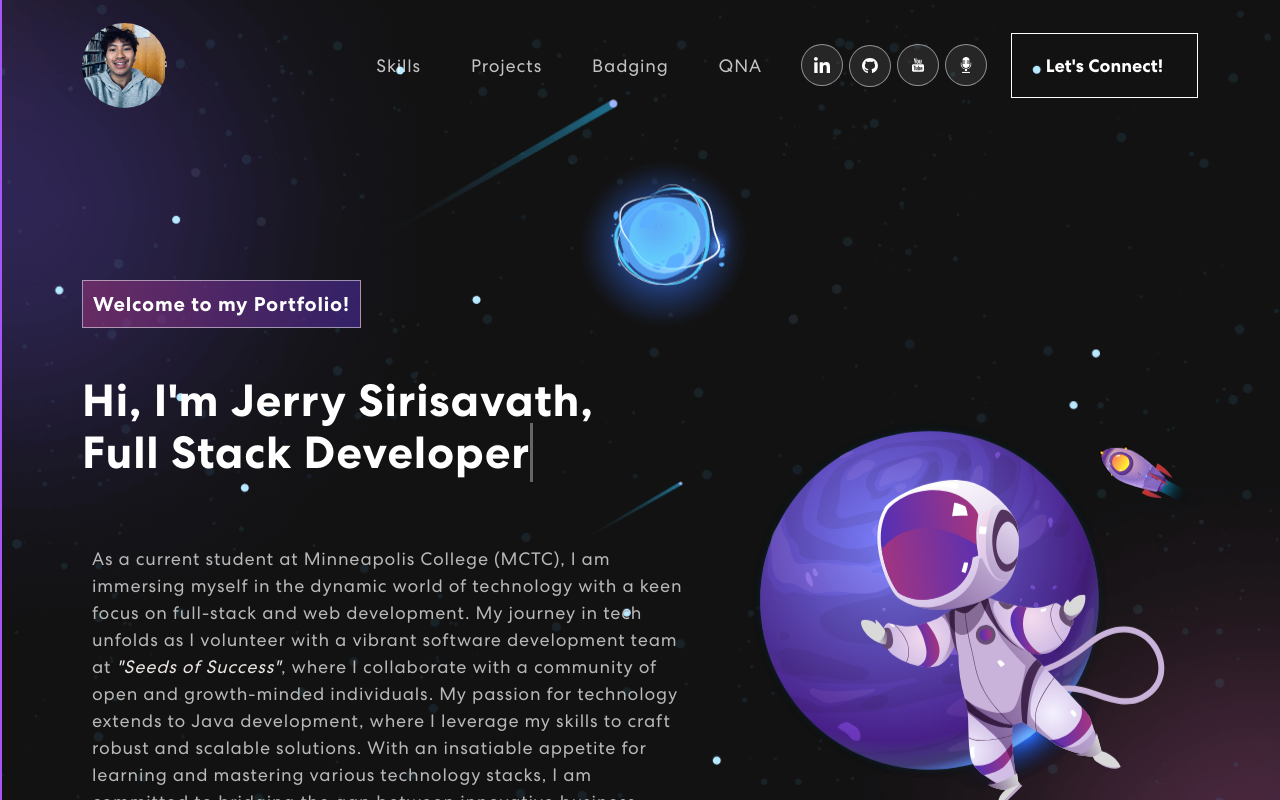
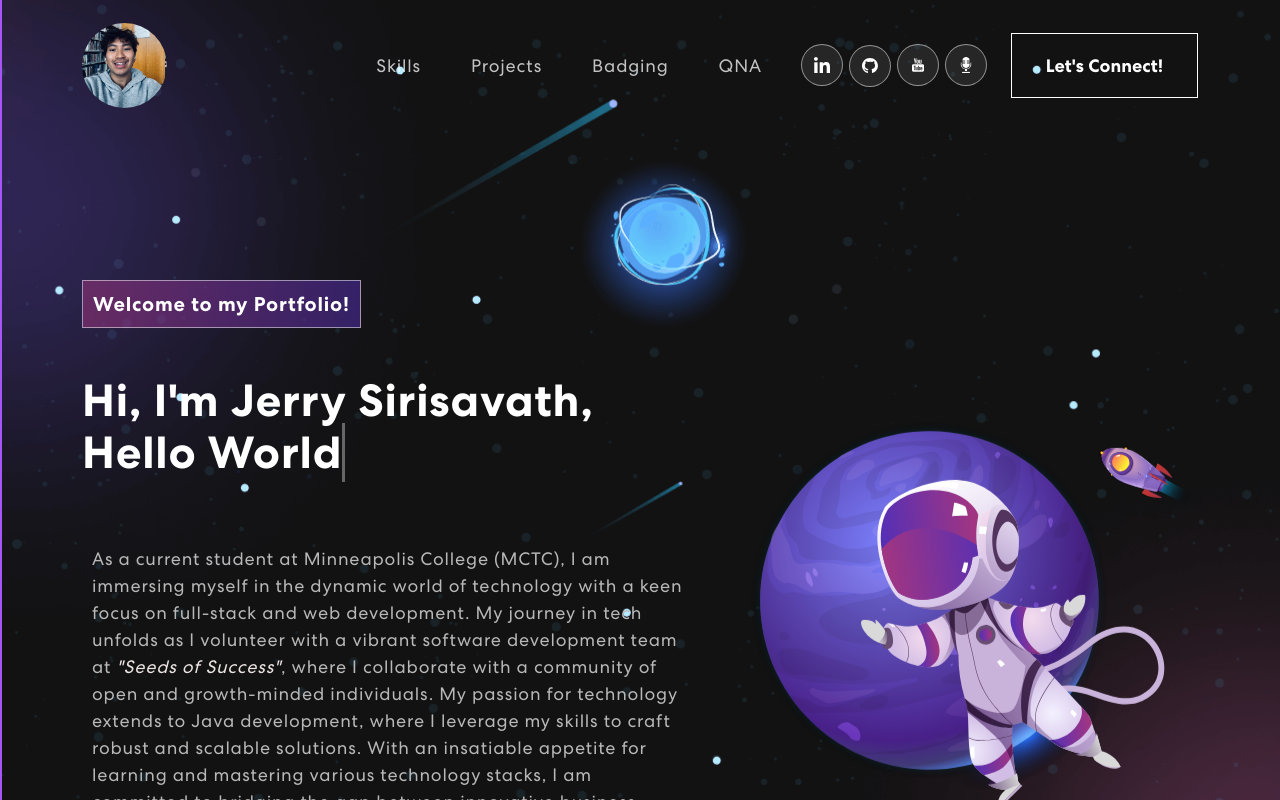
Before and after one commit to JSirisavath/Personal-Portfolio-Website, a React (Create React App) app: page / in a window 1280 px wide. Built offline with nearby package versions, Linux system fonts and the light colour scheme; no server answers.

Commit message:
Added more text to cycle through for typing animation

```diff
--- a/src/components/Banner.js
+++ b/src/components/Banner.js
@@ -18,10 +18,14 @@ import TrackVisibility from 'react-on-screen';
 export const Banner = () => {
   // Text to rotate
   const toRotate = [
-    'Full Stack Developer',
+    'Hello World!',
+    'I am interested in ...',
     'Web Developer',
     'Java Developer',
     'JavaScript Developer',
+    'Python Developer',
+    'Reactjs Developer',
+    'Full Stack Developer',
     'DevOps',
   ];
   // Loop counter on which text to start first
```
